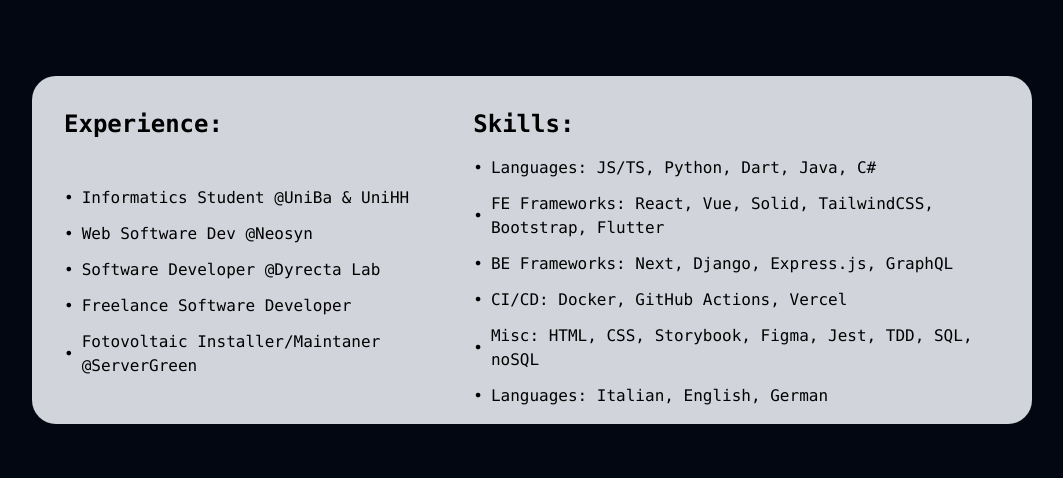
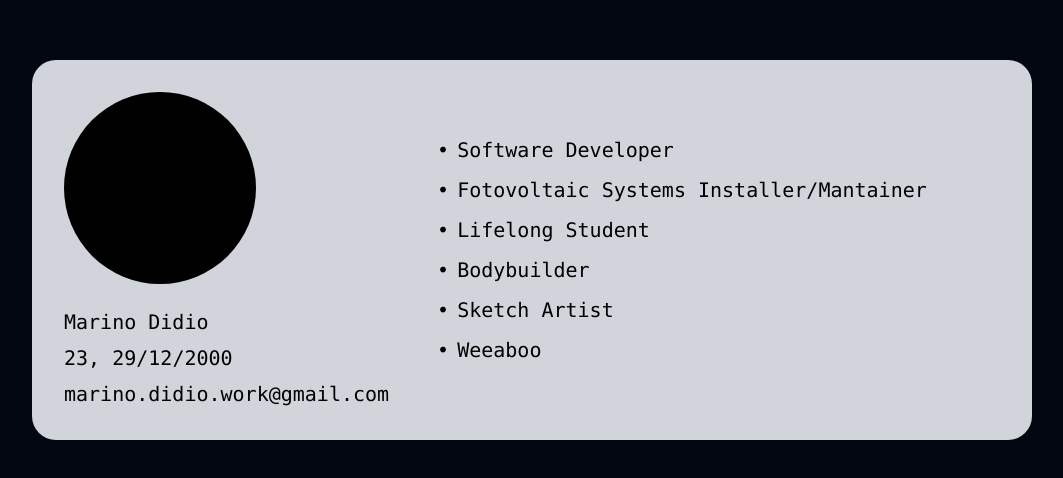
Before and after one commit to mardisen/card-portfolio, a React (Create React App) app: page / in a window 1280 px wide. Shown: the part 150-628 px from the top of the page, without its empty margins (108-1171 px from the left). Built offline with nearby package versions, Linux system fonts and the light colour scheme.

Commit message:
Stacked Front and Back + rotate utility

```diff
--- a/src/components/App/App.tsx
+++ b/src/components/App/App.tsx
@@ -1,11 +1,11 @@
 import './App.css';
-import Back from '../Back/Back';
+import Wrapper from '../Wrapper/Wrapper';
 
 function App() {
 
   return (
     <div className="flex justify-center items-center w-full h-screen font-mono bg-gray-950">
-      <Back />
+      <Wrapper />
     </div>
   );
 }
--- a/src/components/Back/Back.tsx
+++ b/src/components/Back/Back.tsx
@@ -1,6 +1,6 @@
 function Back() {
     return (
-        <div className="flex p-8 h-fit bg-gray-300 rounded-3xl xl:w-[1000px] md:w-[800px] justify-start space-x-12">
+        <div className="flex p-8 h-fit bg-gray-300 rounded-3xl xl:w-[1000px] w-[800px] justify-start space-x-12">
             <div>
                 <h1 className="text-2xl font-semibold">Experience:</h1>
                 <ul className="flex-col content-center space-y-3 h-full">
--- a/src/components/Front/Front.tsx
+++ b/src/components/Front/Front.tsx
@@ -3,7 +3,7 @@
     const age = Math.floor((Date.now() - bday.getTime()) / (1000 * 60 * 60 * 24 * 365.4));
 
     return (
-        <div className="flex p-8 h-fit bg-gray-300 rounded-3xl xl:w-[1000px] md:w-[800px] justify-start space-x-12 xl:text-xl">
+        <div className="flex p-8 h-fit bg-gray-300 rounded-3xl xl:w-[1000px] w-[800px] justify-start space-x-12 xl:text-xl">
             <div className="flex-col space-y-2">
                 <div className="w-32 h-32 bg-black rounded-full xl:w-48 xl:h-48">{/* TODO: add image */}</div>
                 <div className="pt-4">Marino Didio</div>
--- /dev/null
+++ b/src/components/Wrapper/Wrapper.tsx
@@ -0,0 +1,17 @@
+import Back from '../Back/Back';
+import Front from '../Front/Front';
+
+function Wrapper() {
+    return (
+        <div className="grid grid-cols-1 grid-rows-1 place-items-center w-fit h-fit card">
+            <div className="col-start-1 row-start-1 face front">
+                <Front />
+            </div>
+            <div className="col-start-1 row-start-1 face back">
+                <Back />
+            </div>
+        </div>
+    );
+}
+
+export default Wrapper;
--- a/src/index.css
+++ b/src/index.css
@@ -2,7 +2,7 @@
 @tailwind components;
 @tailwind utilities;
 
-body {
+/* body {
   margin: 0;
   font-family: -apple-system, BlinkMacSystemFont, 'Segoe UI', 'Roboto', 'Oxygen',
     'Ubuntu', 'Cantarell', 'Fira Sans', 'Droid Sans', 'Helvetica Neue',
@@ -14,4 +14,18 @@
 code {
   font-family: source-code-pro, Menlo, Monaco, Consolas, 'Courier New',
     monospace;
+} */
+
+.face {
+    -webkit-backface-visibility: hidden;
+    backface-visibility: hidden;
 }
+
+.card {
+    -webkit-transform-style: preserve-3d;
+    transform-style: preserve-3d;
+}
+
+.back {
+  transform:rotateY(180deg);
+}
```
